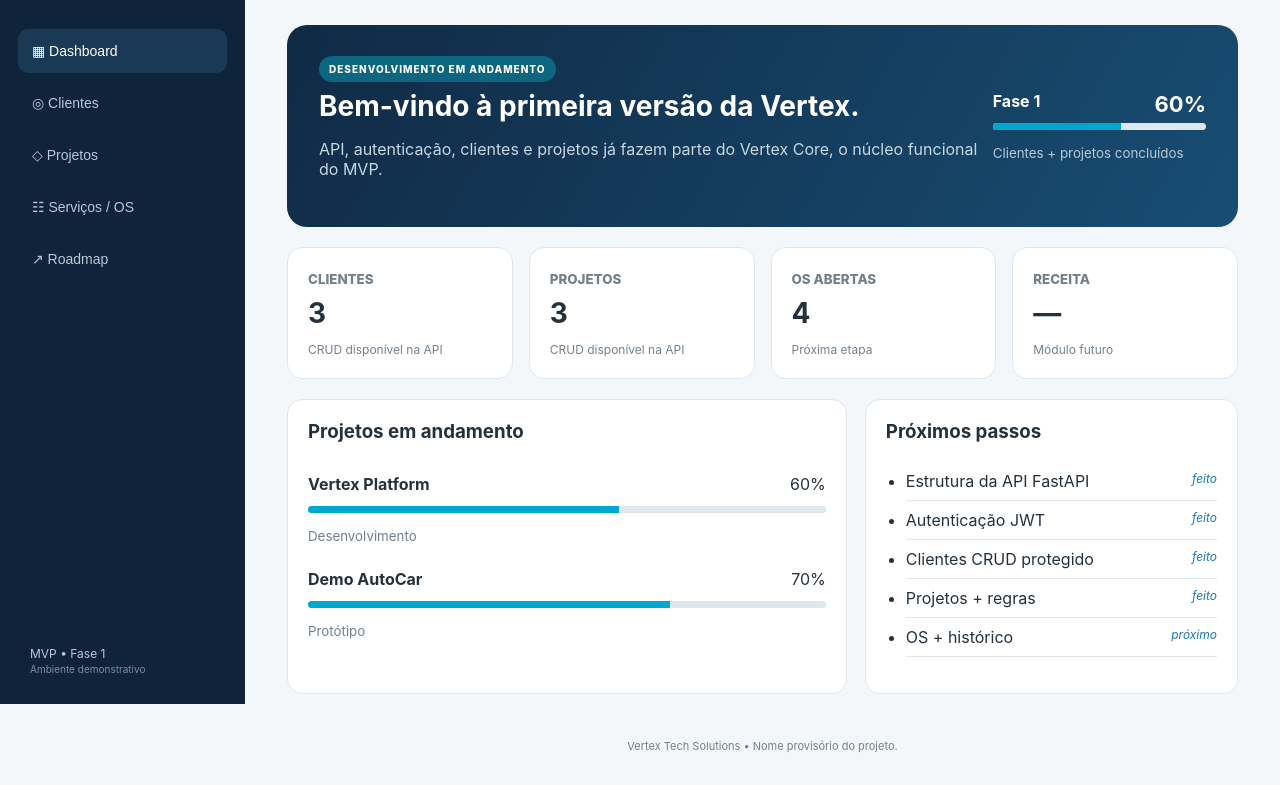
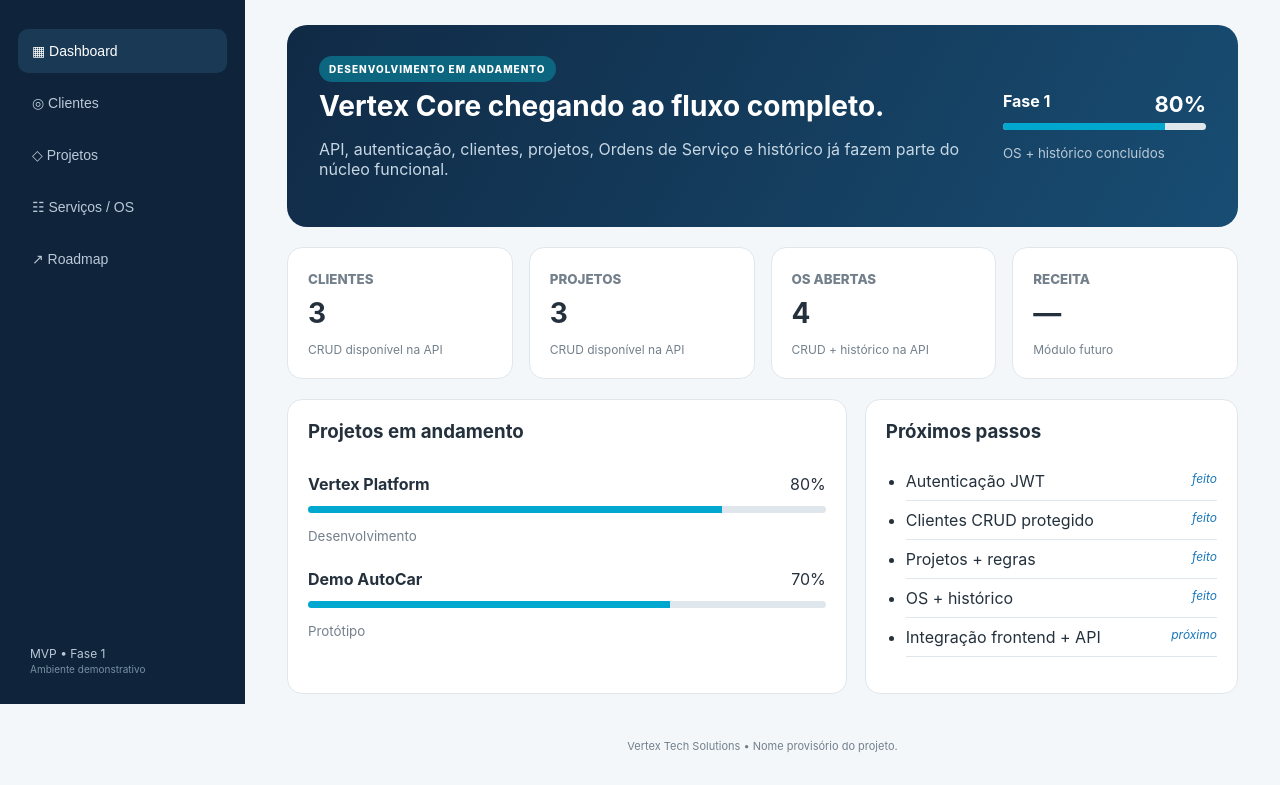
Before and after one commit to Abnerrum/vertex-platform, a plain HTML site: page docs/index.html in a window 1280 px wide. Shown: the part 96-881 px from the top of the page. Drawn offline with Linux system fonts and the light colour scheme.

Commit message:
docs: mark OS and history complete

```diff
--- a/docs/index.html
+++ b/docs/index.html
@@ -20,14 +20,14 @@
 <main>
 <header><div><small>VERTEX PLATFORM</small><h1 id="title">Visão geral</h1></div><div class="user">AL <span>Abner</span></div></header>
 <section id="dashboard" class="page show">
-  <div class="hero"><div><span class="pill">DESENVOLVIMENTO EM ANDAMENTO</span><h2>Bem-vindo à primeira versão da Vertex.</h2><p>API, autenticação, clientes e projetos já fazem parte do Vertex Core, o núcleo funcional do MVP.</p></div><div class="progress"><b>Fase 1</b><strong>60%</strong><div><i style="width:60%"></i></div><small>Clientes + projetos concluídos</small></div></div>
-  <div class="cards"><article><small>CLIENTES</small><b>3</b><span>CRUD disponível na API</span></article><article><small>PROJETOS</small><b>3</b><span>CRUD disponível na API</span></article><article><small>OS ABERTAS</small><b>4</b><span>Próxima etapa</span></article><article><small>RECEITA</small><b>—</b><span>Módulo futuro</span></article></div>
-  <div class="grid"><article class="panel"><h3>Projetos em andamento</h3><div class="project"><b>Vertex Platform</b><span>60%</span><div><i style="width:60%"></i></div><small>Desenvolvimento</small></div><div class="project"><b>Demo AutoCar</b><span>70%</span><div><i style="width:70%"></i></div><small>Protótipo</small></div></article><article class="panel"><h3>Próximos passos</h3><ul><li>Estrutura da API FastAPI <em>feito</em></li><li>Autenticação JWT <em>feito</em></li><li>Clientes CRUD protegido <em>feito</em></li><li>Projetos + regras <em>feito</em></li><li>OS + histórico <em>próximo</em></li></ul></article></div>
+  <div class="hero"><div><span class="pill">DESENVOLVIMENTO EM ANDAMENTO</span><h2>Vertex Core chegando ao fluxo completo.</h2><p>API, autenticação, clientes, projetos, Ordens de Serviço e histórico já fazem parte do núcleo funcional.</p></div><div class="progress"><b>Fase 1</b><strong>80%</strong><div><i style="width:80%"></i></div><small>OS + histórico concluídos</small></div></div>
+  <div class="cards"><article><small>CLIENTES</small><b>3</b><span>CRUD disponível na API</span></article><article><small>PROJETOS</small><b>3</b><span>CRUD disponível na API</span></article><article><small>OS ABERTAS</small><b>4</b><span>CRUD + histórico na API</span></article><article><small>RECEITA</small><b>—</b><span>Módulo futuro</span></article></div>
+  <div class="grid"><article class="panel"><h3>Projetos em andamento</h3><div class="project"><b>Vertex Platform</b><span>80%</span><div><i style="width:80%"></i></div><small>Desenvolvimento</small></div><div class="project"><b>Demo AutoCar</b><span>70%</span><div><i style="width:70%"></i></div><small>Protótipo</small></div></article><article class="panel"><h3>Próximos passos</h3><ul><li>Autenticação JWT <em>feito</em></li><li>Clientes CRUD protegido <em>feito</em></li><li>Projetos + regras <em>feito</em></li><li>OS + histórico <em>feito</em></li><li>Integração frontend + API <em>próximo</em></li></ul></article></div>
 </section>
 <section id="clientes" class="page"><div class="section-head"><div><h2>Clientes</h2><p>Empresas atendidas pela Vertex.</p></div><button class="primary">+ Novo cliente</button></div><div class="panel table"><div class="row head"><span>Empresa</span><span>Responsável</span><span>Status</span></div><div class="row"><b>AutoCar Oficina</b><span>João</span><em>Ativo</em></div><div class="row"><b>Loja Horizonte</b><span>Mariana</span><em>Ativo</em></div><div class="row"><b>Vertex Demo</b><span>Abner</span><em>Interno</em></div></div></section>
 <section id="projetos" class="page"><div class="section-head"><div><h2>Projetos</h2><p>Acompanhe o ciclo de cada entrega.</p></div><button class="primary">+ Novo projeto</button></div><div class="kanban"><article><small>PLANEJAMENTO</small><div><b>Site Horizonte</b><p>Vertex Web</p></div></article><article><small>DESENVOLVIMENTO</small><div><b>Vertex Platform</b><p>Produto interno</p></div><div><b>Sistema AutoCar</b><p>Vertex Systems</p></div></article><article><small>TESTES</small><div class="empty">Nenhum projeto</div></article></div></section>
-<section id="servicos" class="page"><div class="section-head"><div><h2>Serviços / OS</h2><p>Solicitações, prioridades e andamento.</p></div><button class="primary">+ Nova OS</button></div><div class="panel table"><div class="row os head"><span>OS</span><span>Título</span><span>Prioridade</span><span>Status</span></div><div class="row os"><b>#0001</b><span>Ajustar relatório</span><strong class="high">Alta</strong><em>Em andamento</em></div><div class="row os"><b>#0002</b><span>Nova tela de cadastro</span><strong>Média</strong><em>Aguardando</em></div></div></section>
-<section id="roadmap" class="page"><h2>Roadmap da Fase 1 — Vertex Core</h2><p>Objetivo: fluxo completo funcionando de ponta a ponta. Flow, Data, Connect e Assistant vêm depois, sobre esta base.</p><div class="timeline"><div class="done"><b>01</b><span><strong>Fundação</strong><small>Repositório, API, Docker e protótipo</small></span></div><div class="done"><b>02</b><span><strong>Banco + autenticação</strong><small>SQLAlchemy, usuários, perfis e JWT</small></span></div><div class="done"><b>03</b><span><strong>Clientes + projetos</strong><small>CRUD, filtros e vínculo cliente → projeto</small></span></div><div><b>04</b><span><strong>OS + histórico</strong><small>Status, prioridade e auditoria</small></span></div><div><b>05</b><span><strong>Integração + testes</strong><small>Frontend real, API e deploy</small></span></div></div></section>
+<section id="servicos" class="page"><div class="section-head"><div><h2>Serviços / OS</h2><p>Solicitações, prioridades, responsáveis, prazos e histórico.</p></div><button class="primary">+ Nova OS</button></div><div class="panel table"><div class="row os head"><span>OS</span><span>Título</span><span>Prioridade</span><span>Status</span></div><div class="row os"><b>OS-000001</b><span>Ajustar relatório</span><strong class="high">Alta</strong><em>Em andamento</em></div><div class="row os"><b>OS-000002</b><span>Nova tela de cadastro</span><strong>Média</strong><em>Aguardando</em></div></div></section>
+<section id="roadmap" class="page"><h2>Roadmap da Fase 1 — Vertex Core</h2><p>Objetivo: fluxo completo funcionando de ponta a ponta. Flow, Data, Connect e Assistant vêm depois, sobre esta base.</p><div class="timeline"><div class="done"><b>01</b><span><strong>Fundação</strong><small>Repositório, API, Docker e protótipo</small></span></div><div class="done"><b>02</b><span><strong>Banco + autenticação</strong><small>SQLAlchemy, usuários, perfis e JWT</small></span></div><div class="done"><b>03</b><span><strong>Clientes + projetos</strong><small>CRUD, filtros e vínculo cliente → projeto</small></span></div><div class="done"><b>04</b><span><strong>OS + histórico</strong><small>Responsável, prazo, status, prioridade e auditoria</small></span></div><div><b>05</b><span><strong>Integração + testes</strong><small>Frontend real, API, permissões e deploy</small></span></div></div></section>
 <footer>Vertex Tech Solutions • Nome provisório do projeto.</footer>
 </main>
 <script src="app.js"></script>
```
